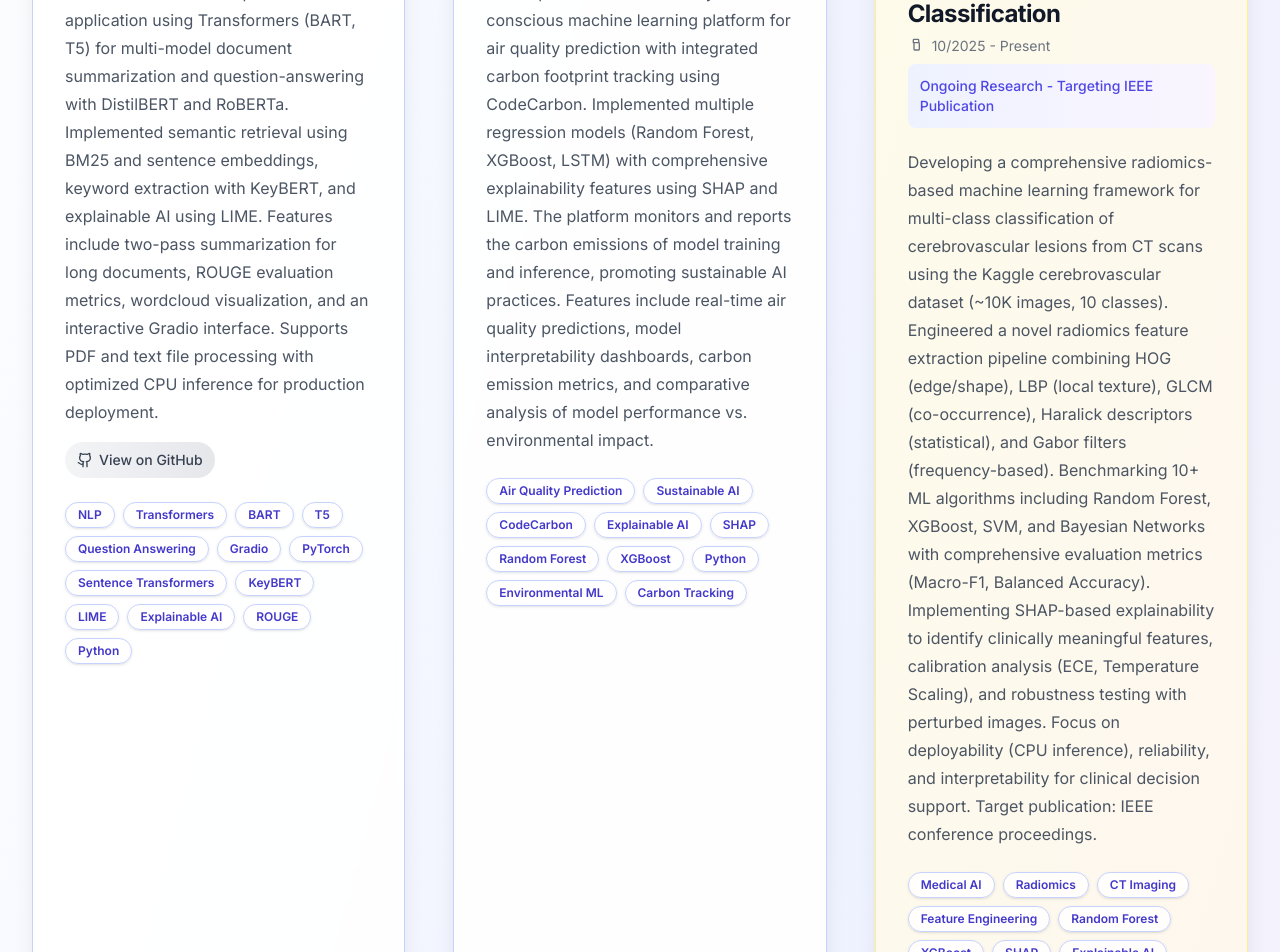
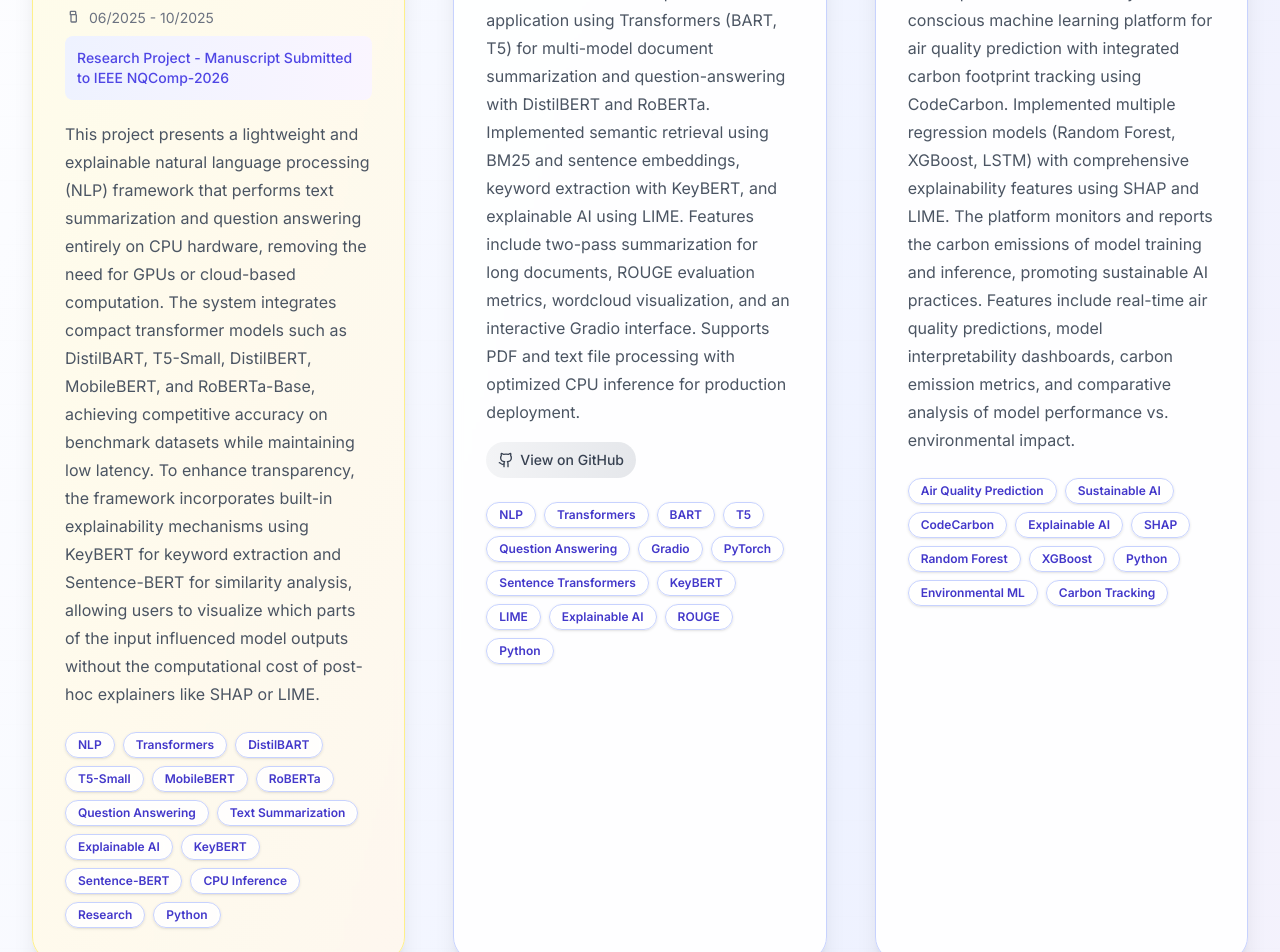
Before and after one commit to Harthik777/portfolio-website, a Next.js app: page /projects in a window 1280 px wide. Shown: the part 980-1932 px from the top of the page. Built offline with nearby package versions, Linux system fonts and the light colour scheme.

Commit message:
Add Efficient and Explainable Transformer Framework research project

```diff
--- a/src/app/projects/page.tsx
+++ b/src/app/projects/page.tsx
@@ -1,6 +1,30 @@
 import Link from 'next/link';
 
 const projects = [
+  {
+    title: 'Efficient and Explainable Transformer Framework for Unified Summarization and Question Answering',
+    description:
+      'This project presents a lightweight and explainable natural language processing (NLP) framework that performs text summarization and question answering entirely on CPU hardware, removing the need for GPUs or cloud-based computation. The system integrates compact transformer models such as DistilBART, T5-Small, DistilBERT, MobileBERT, and RoBERTa-Base, achieving competitive accuracy on benchmark datasets while maintaining low latency. To enhance transparency, the framework incorporates built-in explainability mechanisms using KeyBERT for keyword extraction and Sentence-BERT for similarity analysis, allowing users to visualize which parts of the input influenced model outputs without the computational cost of post-hoc explainers like SHAP or LIME.',
+    tags: [
+      'NLP',
+      'Transformers',
+      'DistilBART',
+      'T5-Small',
+      'MobileBERT',
+      'RoBERTa',
+      'Question Answering',
+      'Text Summarization',
+      'Explainable AI',
+      'KeyBERT',
+      'Sentence-BERT',
+      'CPU Inference',
+      'Research',
+      'Python',
+    ],
+    date: '06/2025 - 10/2025',
+    status: 'Research Project - Manuscript Submitted to IEEE NQComp-2026',
+    isResearch: true,
+  },
   {
     title: 'Smart Document Summarizer & Q&A Assistant',
     description:
```
